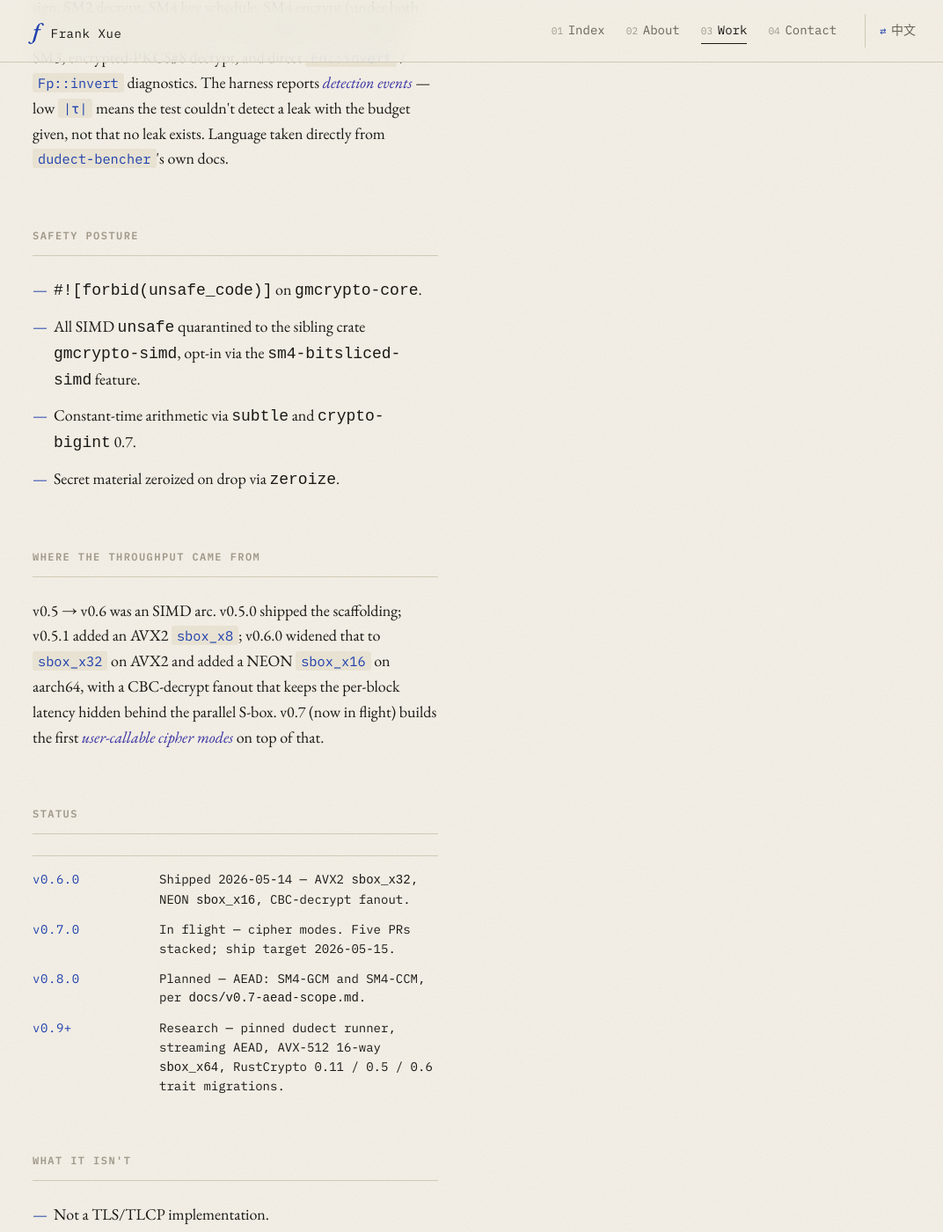
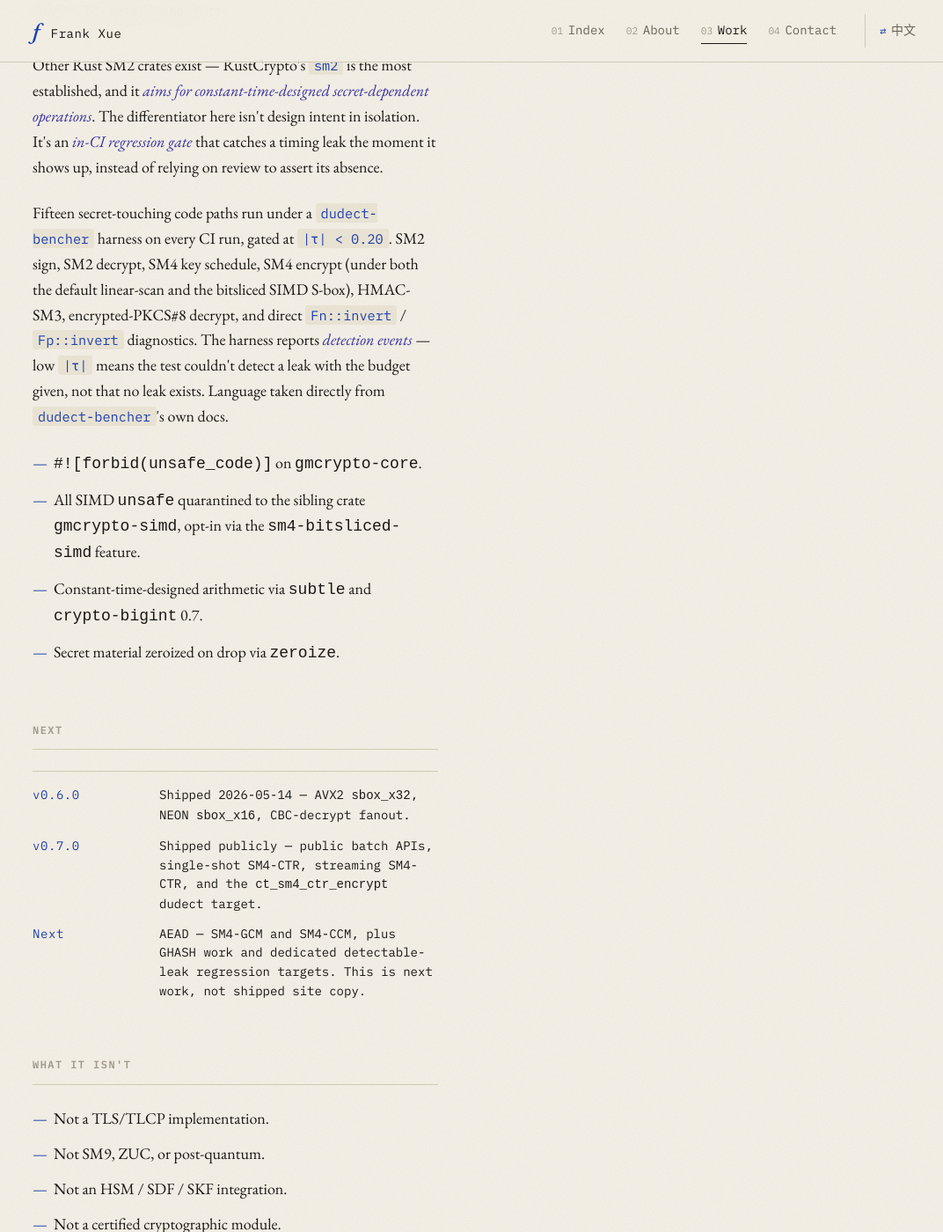
Before and after one commit to frankxue831/frankxue831.github.io, a Jekyll site: the page built from projects/gm-crypto-rs.html, in a window 1280 px wide and 1400 px high, scrolled down 1170 px. Shown: the whole window at 88% size, without its empty margins (101-1173 px from the left). Built offline with Jekyll 4.4.1, drawn with Linux system fonts in a browser that asks for light colours; some of the changed text lies outside the part shown.

Commit message:
feat: refresh gm-crypto-rs project detail

```diff
--- a/projects/gm-crypto-rs.html
+++ b/projects/gm-crypto-rs.html
@@ -31,11 +31,22 @@
             fits for <code>digest</code>, <code>mac</code>, and <code>cipher</code>.
         </p>
 
+        <h2>What is shipped</h2>
+        <p>
+            v0.5 → v0.6 was an SIMD arc. v0.5.0 shipped the scaffolding;
+            v0.5.1 added an AVX2 <code>sbox_x8</code>; v0.6.0 widened that
+            to <code>sbox_x32</code> on AVX2 and added a NEON
+            <code>sbox_x16</code> on aarch64, with a CBC-decrypt fanout that
+            keeps the per-block latency hidden behind the parallel S-box.
+            v0.7.0 ships the first <em>user-callable cipher modes</em> on
+            top of that work.
+        </p>
+
         <h2>What's different about it</h2>
         <p>
             Other Rust SM2 crates exist — RustCrypto's <code>sm2</code> is the most
-            established, and it <em>aims for constant-time secret-dependent
-            operations in its design</em>. The differentiator here isn't
+            established, and it <em>aims for constant-time-designed
+            secret-dependent operations</em>. The differentiator here isn't
             design intent in isolation. It's an <em>in-CI regression gate</em>
             that catches a timing leak the moment it shows up, instead of
             relying on review to assert its absence.
@@ -52,39 +63,23 @@
             budget given, not that no leak exists. Language taken directly
             from <code>dudect-bencher</code>'s own docs.
         </p>
-
-        <h2>Safety posture</h2>
         <ul>
             <li><code>#![forbid(unsafe_code)]</code> on <code>gmcrypto-core</code>.</li>
             <li>All SIMD <code>unsafe</code> quarantined to the sibling crate <code>gmcrypto-simd</code>, opt-in via the <code>sm4-bitsliced-simd</code> feature.</li>
-            <li>Constant-time arithmetic via <code>subtle</code> and <code>crypto-bigint</code> 0.7.</li>
+            <li>Constant-time-designed arithmetic via <code>subtle</code> and <code>crypto-bigint</code> 0.7.</li>
             <li>Secret material zeroized on drop via <code>zeroize</code>.</li>
         </ul>
 
-        <h2>Where the throughput came from</h2>
-        <p>
-            v0.5 → v0.6 was an SIMD arc. v0.5.0 shipped the scaffolding;
-            v0.5.1 added an AVX2 <code>sbox_x8</code>; v0.6.0 widened that
-            to <code>sbox_x32</code> on AVX2 and added a NEON
-            <code>sbox_x16</code> on aarch64, with a CBC-decrypt fanout that
-            keeps the per-block latency hidden behind the parallel S-box.
-            v0.7 (now in flight) builds the first <em>user-callable cipher
-            modes</em> on top of that.
-        </p>
-
-        <h2>Status</h2>
+        <h2>Next</h2>
         <dl class="version-grid">
             <dt>v0.6.0</dt>
             <dd>Shipped 2026-05-14 — AVX2 <code>sbox_x32</code>, NEON <code>sbox_x16</code>, CBC-decrypt fanout.</dd>
 
             <dt>v0.7.0</dt>
-            <dd>In flight — cipher modes. Five PRs stacked; ship target 2026-05-15.</dd>
+            <dd>Shipped publicly — public batch APIs, single-shot SM4-CTR, streaming SM4-CTR, and the <code>ct_sm4_ctr_encrypt</code> dudect target.</dd>
 
-            <dt>v0.8.0</dt>
-            <dd>Planned — AEAD: SM4-GCM and SM4-CCM, per <code>docs/v0.7-aead-scope.md</code>.</dd>
-
-            <dt>v0.9+</dt>
-            <dd>Research — pinned dudect runner, streaming AEAD, AVX-512 16-way <code>sbox_x64</code>, RustCrypto 0.11 / 0.5 / 0.6 trait migrations.</dd>
+            <dt>Next</dt>
+            <dd>AEAD — SM4-GCM and SM4-CCM, plus GHASH work and dedicated detectable-leak regression targets. This is next work, not shipped site copy.</dd>
         </dl>
 
         <h2>What it isn't</h2>
--- a/zh/projects/gm-crypto-rs.html
+++ b/zh/projects/gm-crypto-rs.html
@@ -31,10 +31,22 @@
             也给出了 RustCrypto 的 <code>digest</code> / <code>mac</code> / <code>cipher</code> trait 适配。
         </p>
 
+        <h2>已经发布了什么</h2>
+        <p>
+            v0.5 到 v0.6 是一条 SIMD 演进线。
+            v0.5.0 先搭好脚手架;
+            v0.5.1 加上 AVX2 的 <code>sbox_x8</code>;
+            v0.6.0 把它拓到 AVX2 上的 <code>sbox_x32</code>,
+            又在 aarch64 上加了 NEON 的 <code>sbox_x16</code>,
+            CBC 解密做了 fanout,让单块延迟藏在并行 S-box 后面。
+            v0.7.0 就在这之上,
+            做出<em>第一批用户能直接调用的密码模式</em>。
+        </p>
+
         <h2>跟其他实现差在哪儿</h2>
         <p>
             Rust 里也有别的 SM 系列实现,RustCrypto 的 <code>sm2</code> 是用得最多的——
-            <em>它在设计上就奔着"秘密相关操作走常量时间"去的</em>。
+            <em>它在设计上就奔着"秘密相关操作按常量时间设计"去的</em>。
             这里的差异不在"设计意图"本身,
             而在 CI 里多了一道<em>回归门控</em>:
             一旦冒出时序泄漏,门控立刻拦住,
@@ -54,40 +66,23 @@
             <em>并不</em>等于"常量时间"。
             这段措辞是直接借用 <code>dudect-bencher</code> 自己的文档。
         </p>
-
-        <h2>安全设定</h2>
         <ul>
             <li><code>gmcrypto-core</code> 开了 <code>#![forbid(unsafe_code)]</code>。</li>
             <li>所有 SIMD 的 <code>unsafe</code> 都隔离到 sibling crate <code>gmcrypto-simd</code>,通过 <code>sm4-bitsliced-simd</code> 特性按需启用。</li>
-            <li>常量时间算术用 <code>subtle</code> 配 <code>crypto-bigint</code> 0.7。</li>
+            <li>按常量时间设计的算术用 <code>subtle</code> 配 <code>crypto-bigint</code> 0.7。</li>
             <li>秘密材料在 drop 的时候由 <code>zeroize</code> 清零。</li>
         </ul>
 
-        <h2>吞吐量是怎么上去的</h2>
-        <p>
-            v0.5 到 v0.6 是一条 SIMD 演进线。
-            v0.5.0 先搭好脚手架;
-            v0.5.1 加上 AVX2 的 <code>sbox_x8</code>;
-            v0.6.0 把它拓到 AVX2 上的 <code>sbox_x32</code>,
-            又在 aarch64 上加了 NEON 的 <code>sbox_x16</code>,
-            CBC 解密做了 fanout,让单块延迟藏在并行 S-box 后面。
-            v0.7(正在写)就在这之上,
-            做出<em>第一批用户能直接调用的密码模式</em>。
-        </p>
-
-        <h2>状态</h2>
+        <h2>下一步</h2>
         <dl class="version-grid">
             <dt>v0.6.0</dt>
             <dd>已发布 2026-05-14 — AVX2 <code>sbox_x32</code>、NEON <code>sbox_x16</code>、CBC 解密 fanout。</dd>
 
             <dt>v0.7.0</dt>
-            <dd>在收尾 — 密码模式。5 个 PR 串成一摞;目标 2026-05-15 发出。</dd>
+            <dd>已公开发布 — 批量分组 API、单次 SM4-CTR、流式 SM4-CTR,以及 <code>ct_sm4_ctr_encrypt</code> dudect 目标。</dd>
 
-            <dt>v0.8.0</dt>
-            <dd>规划中 — AEAD:SM4-GCM 和 SM4-CCM,见 <code>docs/v0.7-aead-scope.md</code>。</dd>
-
-            <dt>v0.9+</dt>
-            <dd>研究中 — 隔离环境的 dudect runner、流式 AEAD、AVX-512 16 路 <code>sbox_x64</code>、RustCrypto 0.11 / 0.5 / 0.6 trait 迁移。</dd>
+            <dt>下一步</dt>
+            <dd>AEAD — SM4-GCM 和 SM4-CCM,再加 GHASH 工作和专门的泄漏检测回归目标。这是下一步,不是已发布功能。</dd>
         </dl>
 
         <h2>它不是什么</h2>
```
